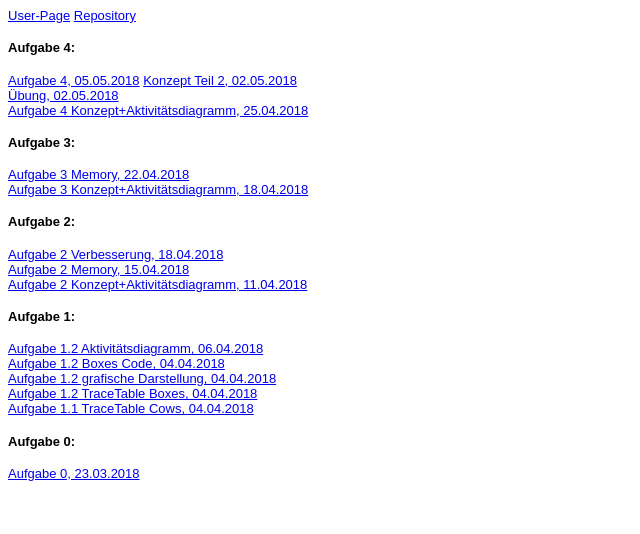
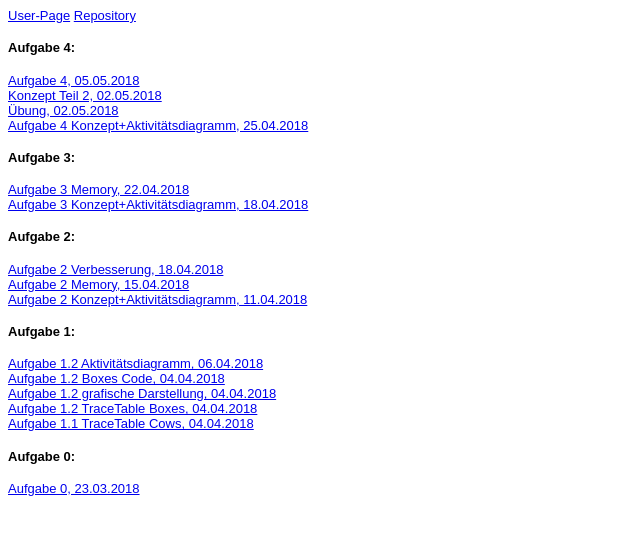
Before and after one commit to kempfsas/kempfsas.github.io, a plain HTML site: page Steckbrief/steckbrief.htm in a window 1280 px wide. Shown: the whole page, without its empty margins (0-640 px from the left). Drawn offline with Linux system fonts and the light colour scheme.

Commit message:
Aktualisiert

```diff
--- a/Steckbrief/steckbrief.htm
+++ b/Steckbrief/steckbrief.htm
@@ -16,7 +16,7 @@ body {
 	<a href="https://github.com/kempfsas" target="_blank">Repository</a><br>
 
 	<h4>Aufgabe 4:</h4>
-	<a href="https://kempfsas.github.io/EIA2/Aufgabe5/Aufgabe5.html" target="_blank">Aufgabe 4, 05.05.2018</a>
+	<a href="https://kempfsas.github.io/EIA2/Aufgabe5/Aufgabe5.html" target="_blank">Aufgabe 4, 05.05.2018</a><br>
 	<a href="https://kempfsas.github.io/EIA2/Aufgabe4/4.2/KonzeptAufgabe4Teil2.pdf">Konzept Teil 2, 02.05.2018</a><br>
 	<a href="https://kempfsas.github.io/EIA2/Aufgabe4/DatabaseClient.html" target="_blank">Übung, 02.05.2018</a><br>
 	<a href="https://kempfsas.github.io/EIA2/Aufgabe4/KonzeptAufgabe4.pdf" target="_blank">Aufgabe 4 Konzept+Aktivitätsdiagramm, 25.04.2018</a><br>
```
Also changed, not shown: index.html (+1 -1 lines).
